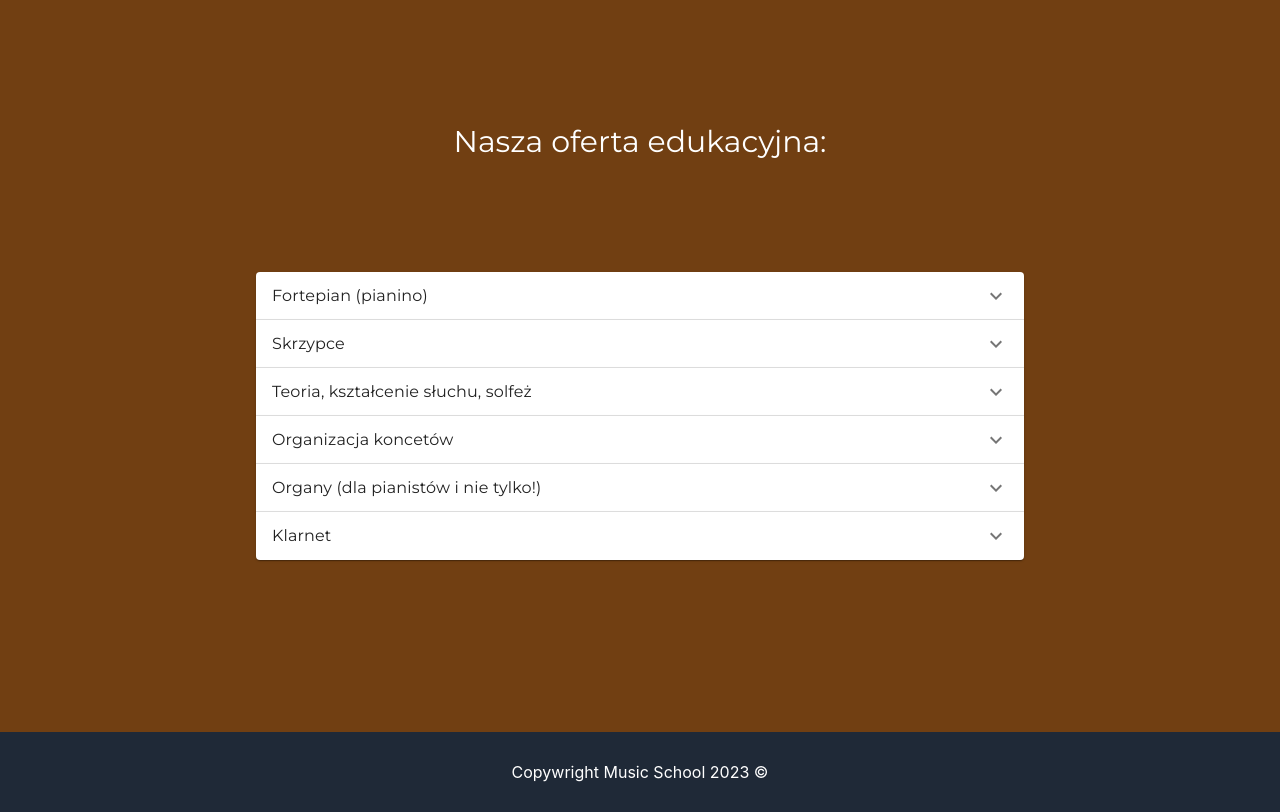
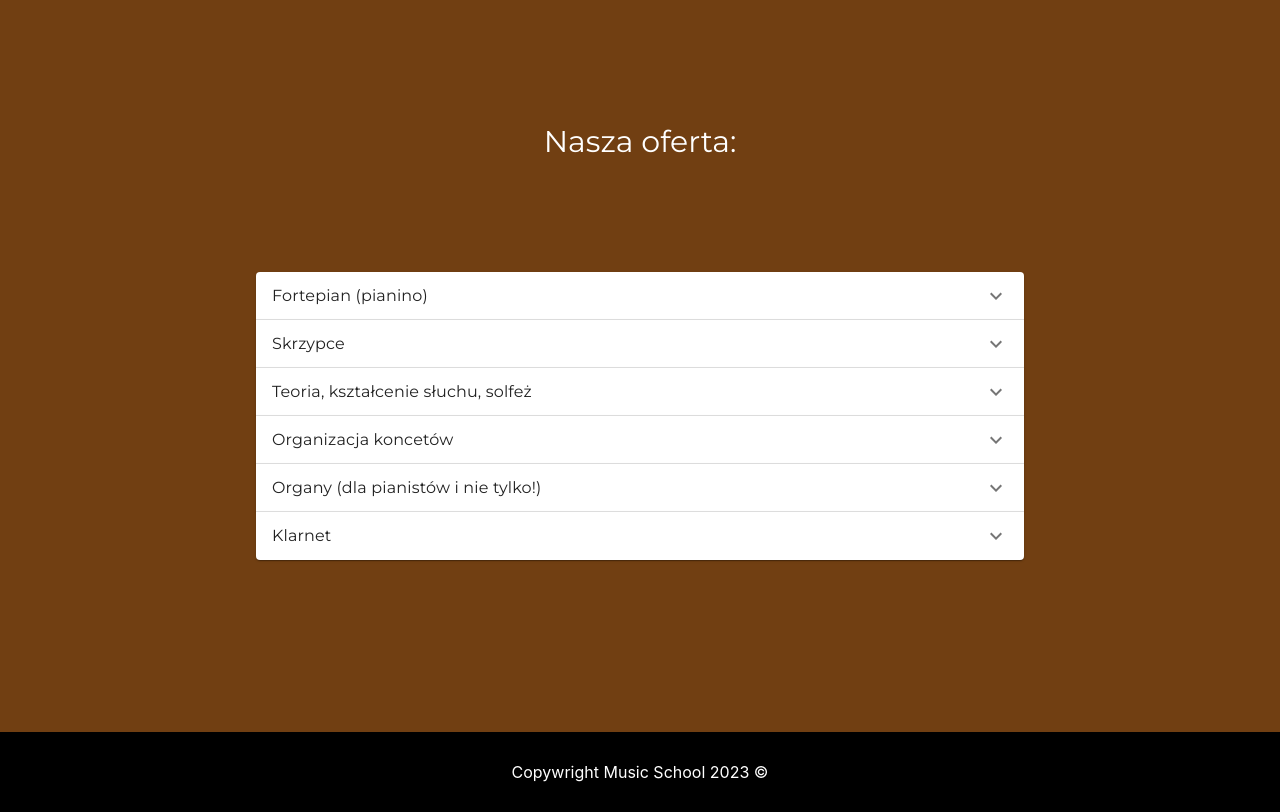
Before and after one commit to snix422/MusicSchoolWebsite, a React (Create React App) app in the folder my-app/: page /oferta in a window 1280 px wide. Shown: the part 180-992 px from the top of the page. Built offline with nearby package versions, Linux system fonts and the light colour scheme; a web font is replaced by a local one.

Commit message:
styling colors changes

```diff
--- a/my-app/src/components/Footer/Footer.tsx
+++ b/my-app/src/components/Footer/Footer.tsx
@@ -1,9 +1,9 @@
 const Footer = () => {
-    return(
-    <div className="w-screen h-20 bg-gray-800 flex justify-center items-center">
-        <h5 className="text-white">Copywright Music School 2023 ©</h5>
+  return (
+    <div className="w-screen h-20 bg-black flex justify-center items-center">
+      <h5 className="text-white">Copywright Music School 2023 ©</h5>
     </div>
-    )
-}
+  );
+};
 
-export default Footer
+export default Footer;
--- a/my-app/src/components/Offers/Offers.tsx
+++ b/my-app/src/components/Offers/Offers.tsx
@@ -10,7 +10,6 @@ import ExpandMoreIcon from "@mui/icons-material/ExpandMore";
 import { motion } from "framer-motion";
 
 const Offers = () => {
-
   return (
     <div className="min-h-screen">
       <NavBar />
@@ -22,7 +21,7 @@ const Offers = () => {
           className="text-white text-3xl max-sm:pb-28"
           style={{ fontFamily: "Montserrat" }}
         >
-          Nasza oferta edukacyjna:
+          Nasza oferta:
         </motion.h2>
         <motion.div
           initial={{ y: 100, opacity: 0 }}
@@ -181,7 +180,4 @@ const Offers = () => {
   );
 };
 
-
-
-
 export default Offers;
```
